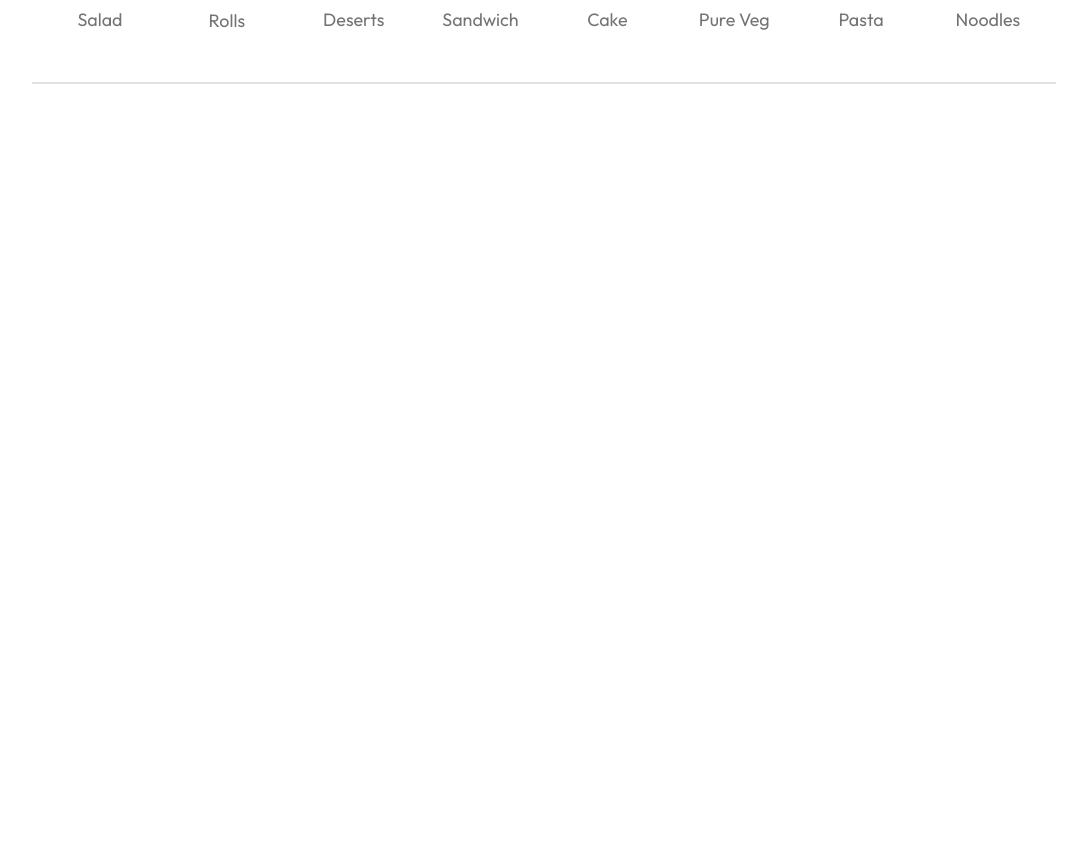
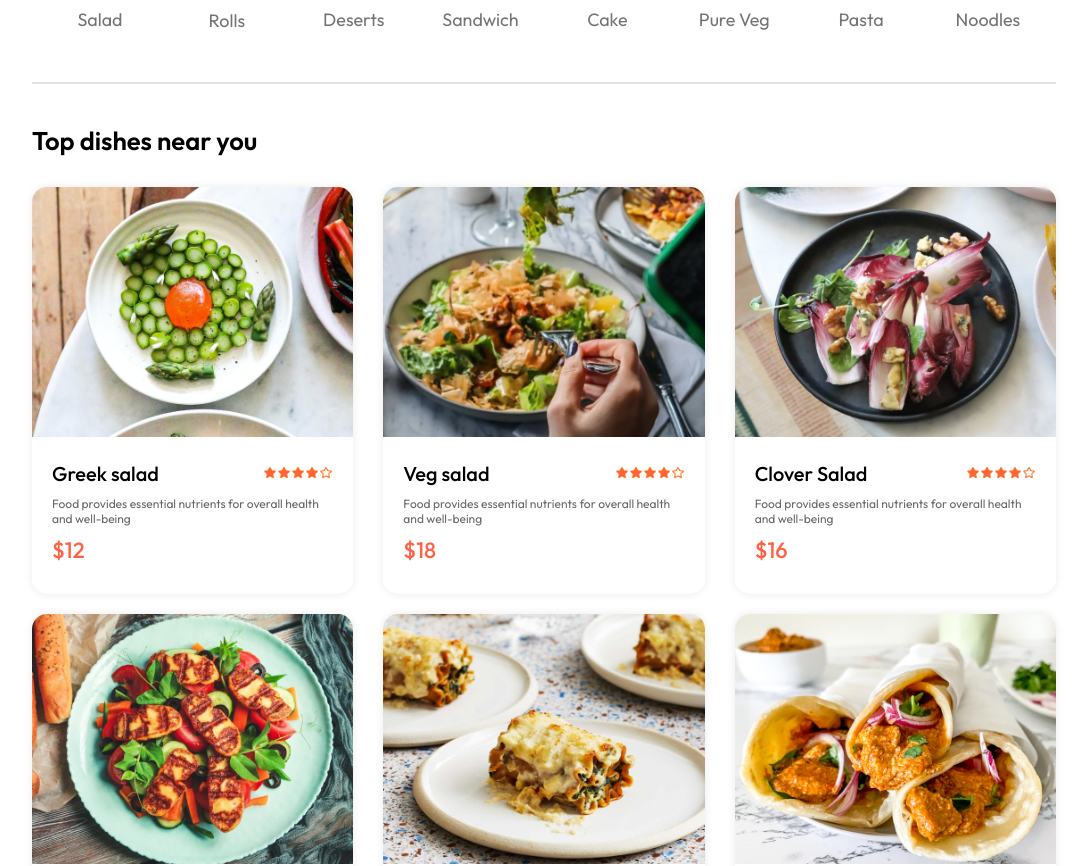
Before and after one commit to SadeshWijekoon/Food-ordering-fullstack-website, a React (Vite) app in the folder frontend/: page / in a window 1280 px wide. Shown: the part 800-1666 px from the top of the page, without its empty margins (96-1183 px from the left). Before the commit the page ends 894 px from the top, so only its background shows below. Built offline with nearby package versions, Linux system fonts and the light colour scheme.

Commit message:
add food items and css

```diff
--- /dev/null
+++ b/frontend/src/compontes/Fooddisplay/Fooddisplay.css
@@ -0,0 +1,15 @@
+.food-display{
+    margin-top: 30px;
+
+}
+.food-display h2{
+    font-size: max(2vw,24px);
+    font-weight: 600;
+}
+.food-display-list{
+    display: grid;
+    grid-template-columns: repeat(auto-fill,minmax(240px,1fr));
+    margin-top: 30px;
+    gap:30px;
+    row-gap: 20px;
+}
--- /dev/null
+++ b/frontend/src/compontes/Fooddisplay/Fooddisplay.jsx
@@ -0,0 +1,25 @@
+import { useContext } from 'react';
+import './Fooddisplay.css'
+import { Storecontext } from '../../context/storecontext';
+import Fooditem from '../Fooditem/Fooditem';
+
+
+const Fooddisplay = ({catregory}) => {
+
+ const {food_list} = useContext(Storecontext)
+
+  return (
+    <div className='food-display' id='food-display'>
+      <h2>Top dishes near you </h2>
+      <div className='food-display-list'>
+       {food_list.map((ele,index)=>{
+          return(
+            <Fooditem key={index} id={ele.id} name={ele.name} description={ele.description} price={ele.price} image={ele.image}/>
+          )
+       })}
+      </div>
+    </div>
+  )
+}
+
+export default Fooddisplay;
--- /dev/null
+++ b/frontend/src/compontes/Fooditem/Fooditem.css
@@ -0,0 +1,38 @@
+.food-item{
+    width:100% ;
+    margin: auto;
+    border-radius: 15px;
+    box-shadow: 0px 0px 10px #00000015;
+    transition: 0.3s;
+    animation:fadeIn 1s;
+}
+.food-itam-image{
+    width: 100%;
+    border-radius: 15px 15px 0px 0px;
+}
+.food-item-info{
+    padding:20px ;
+}
+.food-item-name-rating{
+    display: flex;
+    justify-content: space-between;
+    align-items: center;
+    margin-bottom: 10px;
+}
+.food-item-name-rating p{
+    font-size: 20px;
+    font-weight: 500;
+}
+.food-item-name-rating img{
+    width: 70px;
+}
+.food-item-des{
+    color: #676767;
+    font-size: 12px;
+}
+.food-item-price{
+  color: tomato;
+  font-size:22px ;
+  font-weight:500 ;
+  margin: 10px 0px;
+}
--- /dev/null
+++ b/frontend/src/compontes/Fooditem/Fooditem.jsx
@@ -0,0 +1,26 @@
+import { assets } from '../../assets/assets';
+import './Fooditem.css'
+
+const Fooditem = ({id,name,price,description,image}) => {
+  return (
+    <div className='food-item'>
+       <div className="food-item-image-container">
+         <img className='food-itam-image' src={image}/>
+       </div>
+       <div className="food-item-info">
+         <div className="food-item-name-rating">
+            <p>{name}</p>
+            <img src={assets.rating_starts} alt=''/>
+         </div>
+          <p className="food-item-des">
+            {description}
+          </p>
+          <p className='food-item-price'>
+            ${price}
+          </p>
+       </div>
+    </div>
+  )
+}
+
+export default Fooditem;
--- /dev/null
+++ b/frontend/src/context/storecontext.jsx
@@ -0,0 +1,21 @@
+import { createContext } from "react";
+import { food_list } from "../assets/assets";
+
+
+export const Storecontext = createContext(null)
+
+const Storecontextprovider = (props)=>{
+
+   const contextValue ={
+      food_list // import food list from the assets and now we can use it everywhere
+   }
+    return(
+        <Storecontext.Provider value={contextValue}>
+           {props.children}
+        </Storecontext.Provider>
+    )
+
+
+}
+
+export default Storecontextprovider;
--- a/frontend/src/main.jsx
+++ b/frontend/src/main.jsx
@@ -3,11 +3,14 @@
 import App from './App.jsx'
 import './index.css'
 import {BrowserRouter} from 'react-router-dom'
+import Storecontextprovider from './context/storecontext.jsx'
 
 createRoot(document.getElementById('root')).render(
   <StrictMode>
     <BrowserRouter>
+    <Storecontextprovider>
     <App />
+    </Storecontextprovider>
     </BrowserRouter>
 
   </StrictMode>,
--- a/frontend/src/pages/Home/Home.jsx
+++ b/frontend/src/pages/Home/Home.jsx
@@ -2,6 +2,7 @@
 import Exploremenu from '../../compontes/Exploremenuj/Exploremenu';
 import Header from '../../compontes/Header/Header';
 import './Home.css'
+import Fooddisplay from '../../compontes/Fooddisplay/Fooddisplay';
 
 const Home = () => {
 
@@ -11,6 +12,7 @@
     <div>
       <Header/>
       <Exploremenu category={category} setCategory={setCategory}/>
+      <Fooddisplay category={category}/>
     </div>
   )
 }
```
